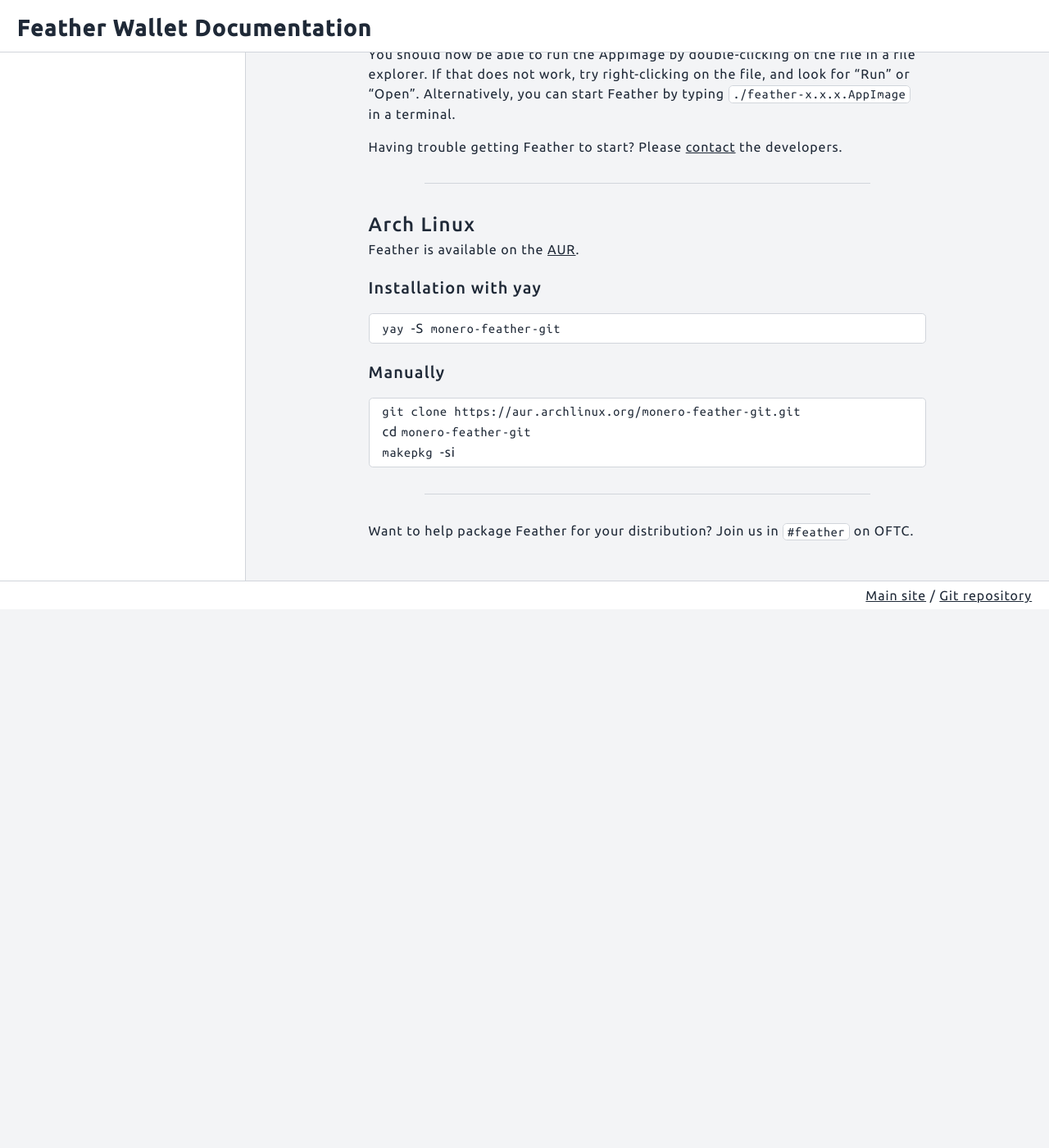
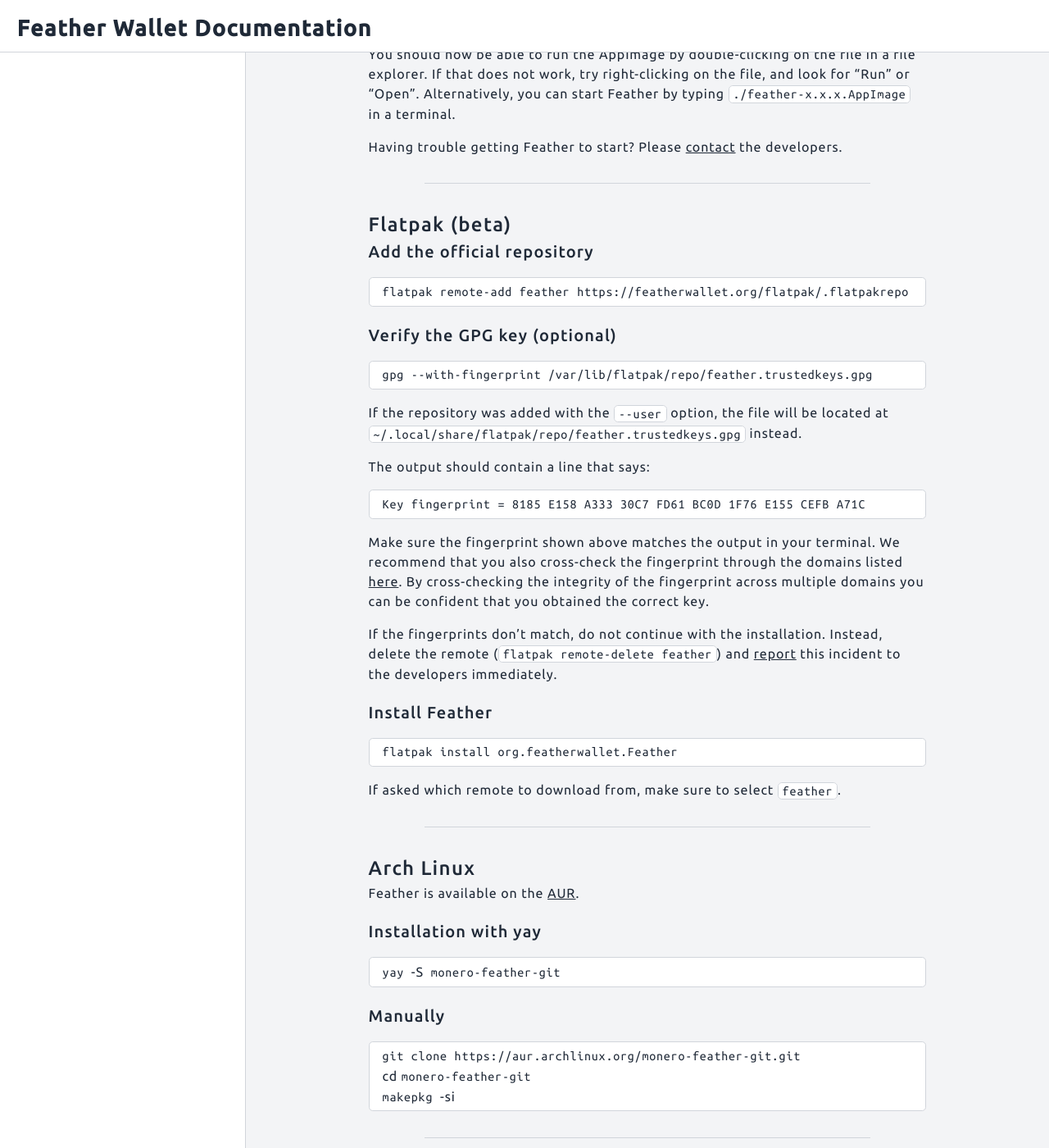
Before and after one commit to jermanuts/feather-docs, a Jekyll site: the page built from content/_guides/linux.md, in a window 1280 px wide and 1400 px high, scrolled down 1390 px. Shown: the whole window at 82% size. Built offline with Jekyll 4.4.1, drawn with Linux system fonts in a browser that asks for light colours; before the commit the page ends 2133 px from its top, so only the background shows below that.

Commit message:
linux: flatpak beta installation instructions

````diff
--- a/content/_guides/linux.md
+++ b/content/_guides/linux.md
@@ -56,6 +56,42 @@
 
 ---
 
+## Flatpak (beta)
+
+### Add the official repository
+
+```
+flatpak remote-add feather https://featherwallet.org/flatpak/.flatpakrepo
+```
+
+### Verify the GPG key (optional)
+
+```
+gpg --with-fingerprint /var/lib/flatpak/repo/feather.trustedkeys.gpg
+```
+
+If the repository was added with the `--user` option, the file will be located at `~/.local/share/flatpak/repo/feather.trustedkeys.gpg` instead.
+
+The output should contain a line that says:
+
+```
+Key fingerprint = 8185 E158 A333 30C7 FD61 BC0D 1F76 E155 CEFB A71C
+```
+
+Make sure the fingerprint shown above matches the output in your terminal. We recommend that you also cross-check the fingerprint through the domains listed [here](release-signing-key). By cross-checking the integrity of the fingerprint across multiple domains you can be confident that you obtained the correct key.
+
+If the fingerprints don't match, do not continue with the installation. Instead, delete the remote (`flatpak remote-delete feather`) and [report](report-an-issue) this incident to the developers immediately.
+
+### Install Feather
+
+```
+flatpak install org.featherwallet.Feather
+```
+
+If asked which remote to download from, make sure to select `feather`.
+
+---
+
 ## Arch Linux
 
 Feather is available on the [AUR](https://aur.archlinux.org/packages/monero-feather-git).
````
Also changed, not shown: content/_guides/release_signing_key.md (+4 -1 lines).
